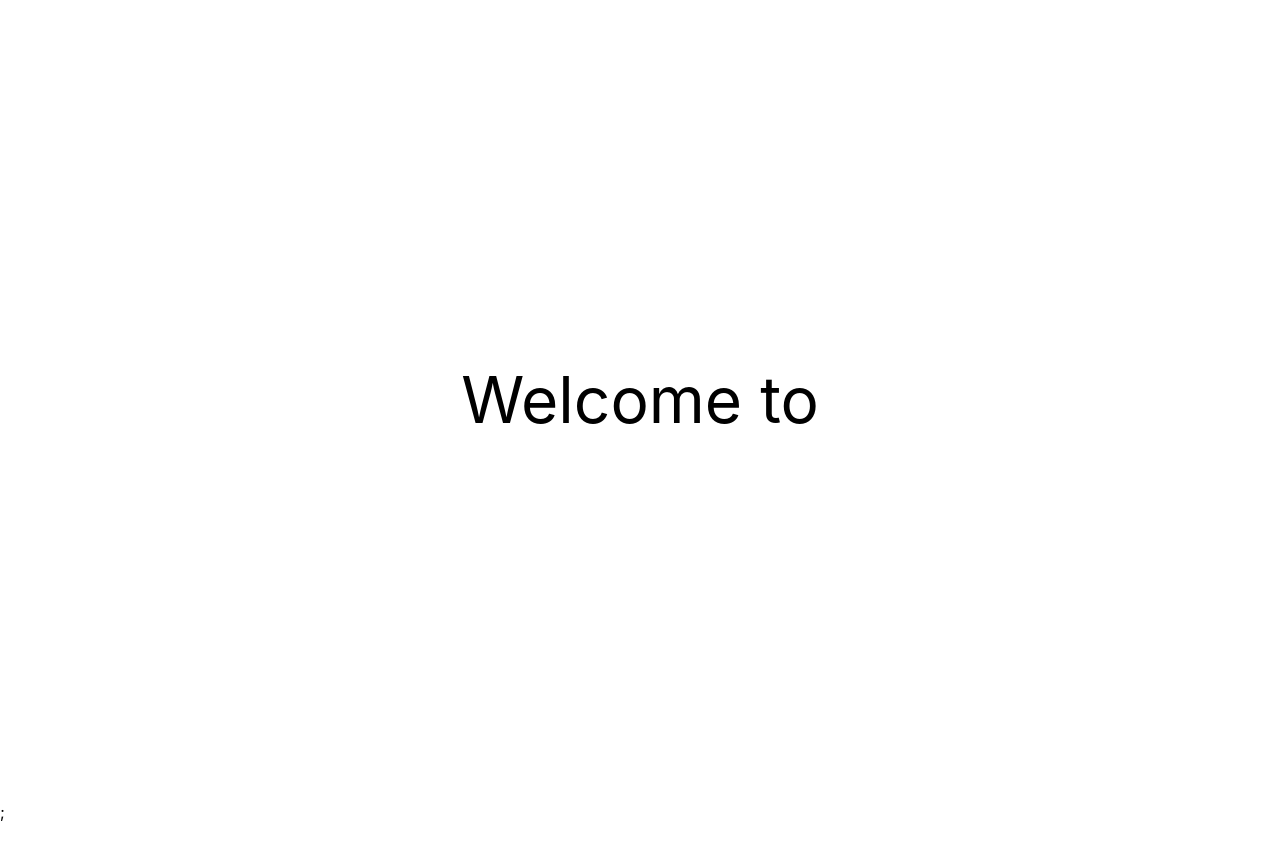
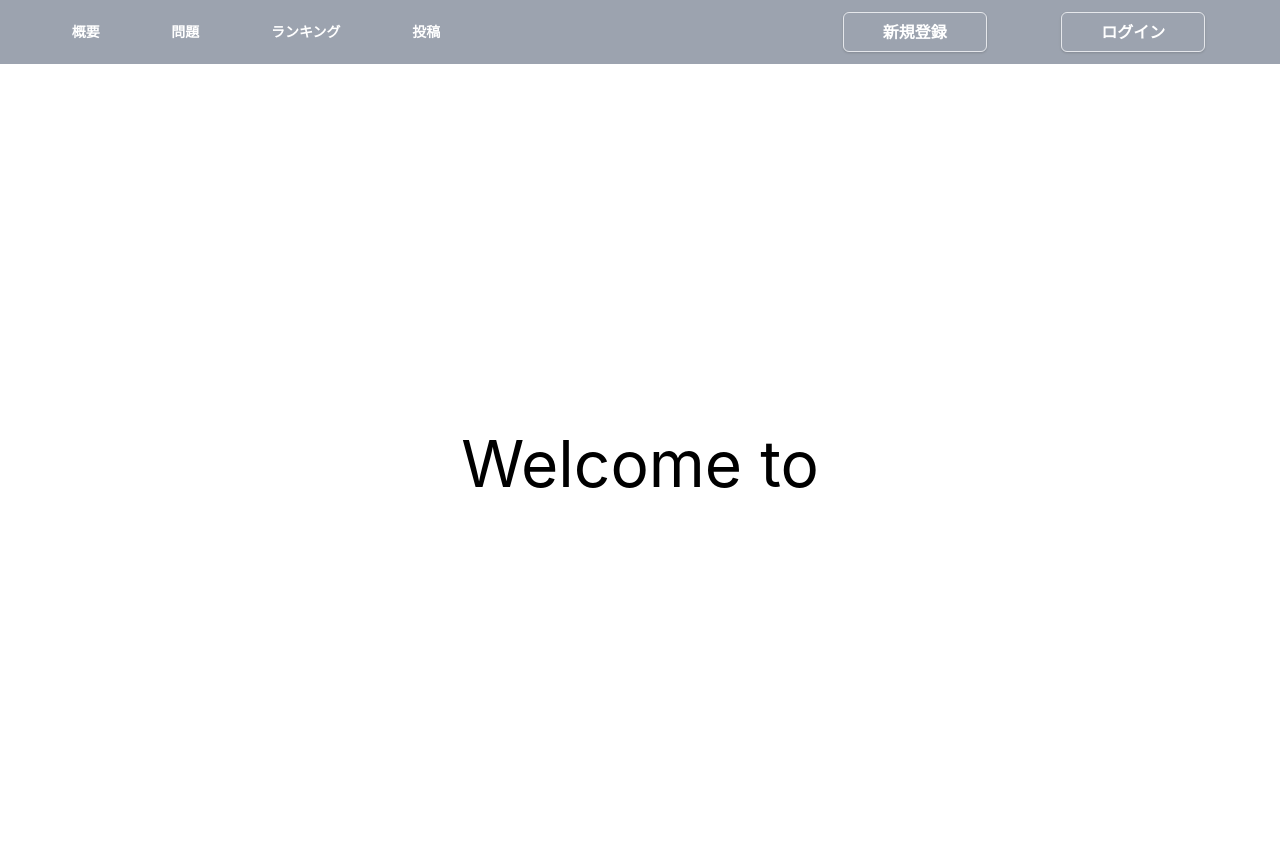
Before and after one commit to today-also-late/typro, a Next.js app: page / in a window 1280 px wide. Shown: the top 856 px of the page. Before the commit the page ends 824 px from the top, so only its background shows below. Built offline with nearby package versions, Linux system fonts and the light colour scheme.

Commit message:
feat: ヘッダーを実装しました

```diff
--- /dev/null
+++ b/components/atoms/Button.tsx
@@ -0,0 +1,15 @@
+import React from "react";
+
+type PROPS = {
+  buttonText: string;
+};
+
+const Button: React.FC<PROPS> = (props) => {
+  return (
+    <button className="border w-36 rounded-md font-bold h-10 shadow  text-white">
+      {props.buttonText}
+    </button>
+  );
+};
+
+export default Button;
--- /dev/null
+++ b/components/atoms/Label.tsx
@@ -0,0 +1,15 @@
+import React from "react";
+
+type PROPS = {
+  labelText: string;
+};
+
+const Label: React.FC<PROPS> = (props) => {
+  return (
+    <label className="text-uma-text1 font-bold block text-sm text-white">
+      {props.labelText}
+    </label>
+  );
+};
+
+export default Label;
--- /dev/null
+++ b/components/organisms/Header.tsx
@@ -0,0 +1,25 @@
+import React from "react";
+import Label from "../atoms/Label";
+import Button from "../atoms/Button";
+
+type PROPS = {};
+
+const Header: React.FC<PROPS> = (props) => {
+  return (
+    <div className="flex h-16 bg-gray-400 ">
+      <div className="flex items-center justify-evenly w-2/5">
+        <Label labelText="概要" />
+        <Label labelText="問題" />
+        <Label labelText="ランキング" />
+        <Label labelText="投稿" />
+      </div>
+      <div className="w-1/5"></div>
+      <div className="flex items-center justify-evenly w-2/5">
+        <Button buttonText="新規登録" />
+        <Button buttonText="ログイン" />
+      </div>
+    </div>
+  );
+};
+
+export default Header;
--- a/pages/_app.tsx
+++ b/pages/_app.tsx
@@ -2,13 +2,15 @@ import type { AppProps } from "next/app";
 import "../styles/globals.css";
 import { Provider } from "react-redux";
 import createStore from "../redux/store";
+import Header from "../components/organisms/Header";
 
 export const store = createStore();
 
 function MyApp({ Component, pageProps }: AppProps) {
   return (
     <Provider store={store}>
-      <Component {...pageProps} />;
+      <Header />
+      <Component {...pageProps} />
     </Provider>
   );
 }
```
